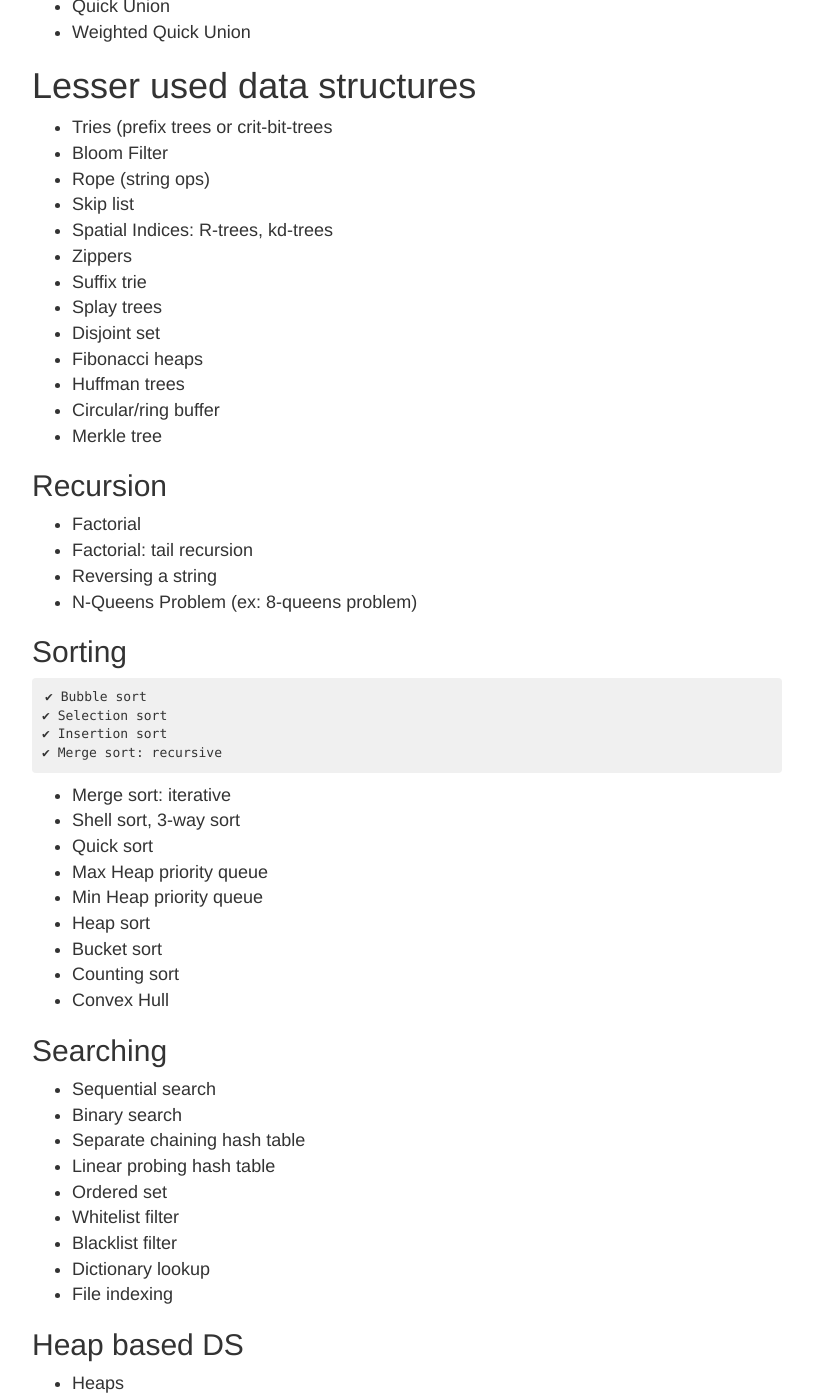
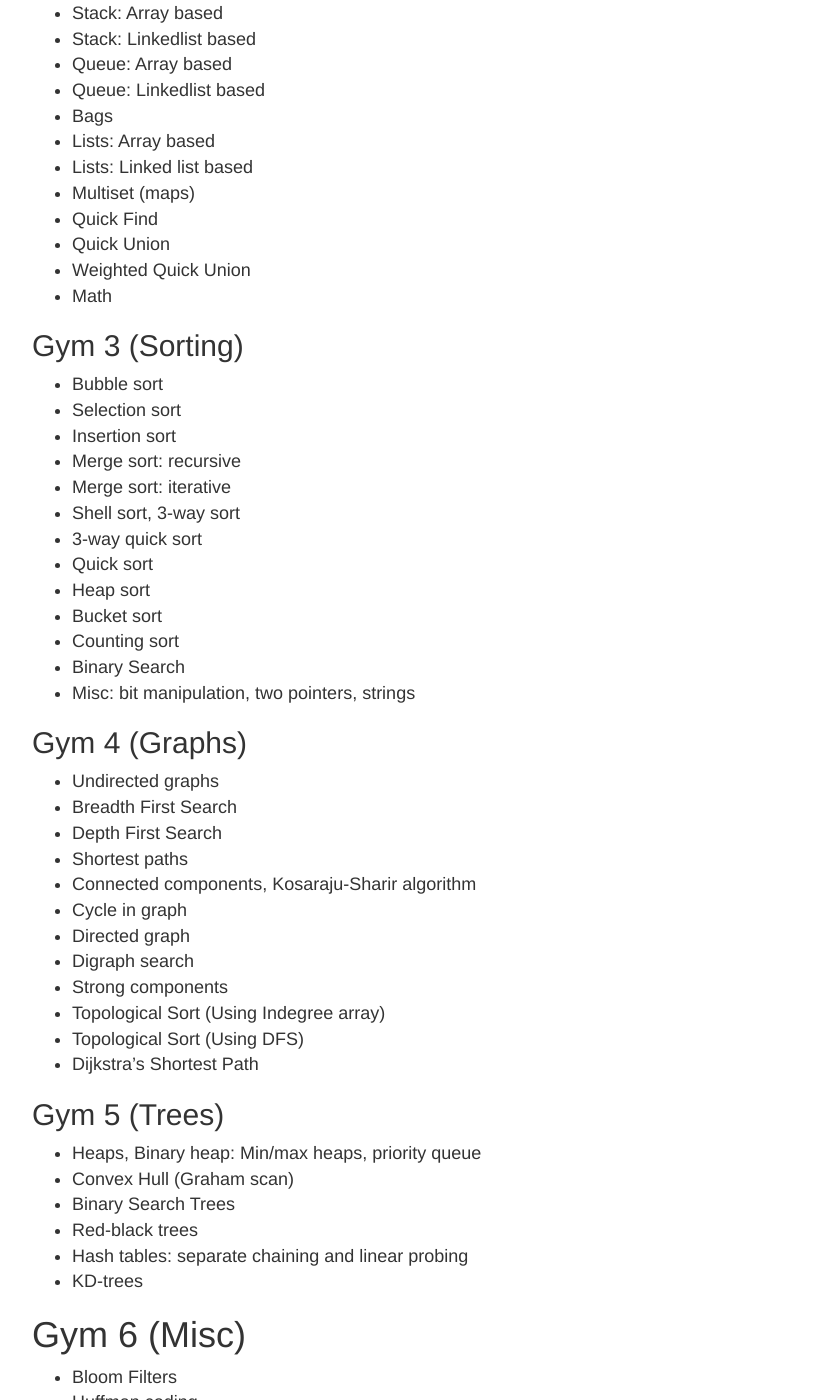
Before and after one commit to rohityadavcloud/rohityadavcloud.github.io, a Jekyll site: the page built from k/algorithms.markdown, in a window 1280 px wide and 1400 px high, scrolled down 964 px. Shown: the whole window, without its empty margins (233-1046 px from the left). Built offline with Jekyll 4.4.1, drawn with Linux system fonts in a browser that asks for light colours; some of the changed text lies outside the part shown.

Commit message:
k: algo
Signed-off-by: Rohit Yadav <rohit.yadav@shapeblue.com>

```diff
--- a/k/algorithms.markdown
+++ b/k/algorithms.markdown
@@ -28,8 +28,84 @@ http://www.comp.nus.edu.sg/~stevenha/visualization/
     Approximate Search
     Ad Hoc Problems
 
+
+### Gym
+
+## Gym 1 (Intro)
+
+- Time Complexity and Big-O
+- Divide & Conquer algorithms:
+    - Matrix multiplication
+    - Closest Pair
+
+## Gym 2 (Basic DS)
+
+- Arrays
+- Stack: Array based
+- Stack: Linkedlist based
+- Queue: Array based
+- Queue: Linkedlist based
+- Bags
+- Lists: Array based
+- Lists: Linked list based
+- Multiset (maps)
+- Quick Find
+- Quick Union
+- Weighted Quick Union
+- Math
+
+## Gym 3 (Sorting)
+
+- Bubble sort
+- Selection sort
+- Insertion sort
+- Merge sort: recursive
+- Merge sort: iterative
+- Shell sort, 3-way sort
+- 3-way quick sort
+- Quick sort
+- Heap sort
+- Bucket sort
+- Counting sort
+- Binary Search
+- Misc: bit manipulation, two pointers, strings
+
+## Gym 4 (Graphs)
+
+- Undirected graphs
+- Breadth First Search
+- Depth First Search
+- Shortest paths
+- Connected components, Kosaraju-Sharir algorithm
+- Cycle in graph
+- Directed graph
+- Digraph search
+- Strong components
+- Topological Sort (Using Indegree array)
+- Topological Sort (Using DFS)
+- Dijkstra's Shortest Path
+
+## Gym 5 (Trees)
+
+- Heaps, Binary heap: Min/max heaps, priority queue
+- Convex Hull (Graham scan)
+- Binary Search Trees
+- Red-black trees
+- Hash tables: separate chaining and linear probing
+- KD-trees
+
+# Gym 6 (Misc)
+
+- Bloom Filters
+- Huffman coding
+- Leftovers
+
+
 ## Basics
 
+# Basic DS
+
+- Arrays
 - Stack: Array based
 - Stack: Linkedlist based
 - Queue: Array based
@@ -67,11 +143,10 @@ http://www.comp.nus.edu.sg/~stevenha/visualization/
 
 ## Sorting
 
-    ✔ Bubble sort
-    ✔ Selection sort
-    ✔ Insertion sort
-    ✔ Merge sort: recursive
-
+- Bubble sort
+- Selection sort
+- Insertion sort
+- Merge sort: recursive
 - Merge sort: iterative
 - Shell sort, 3-way sort
 - Quick sort
```
